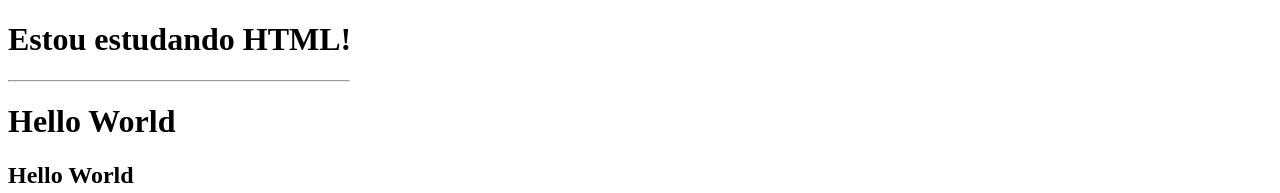
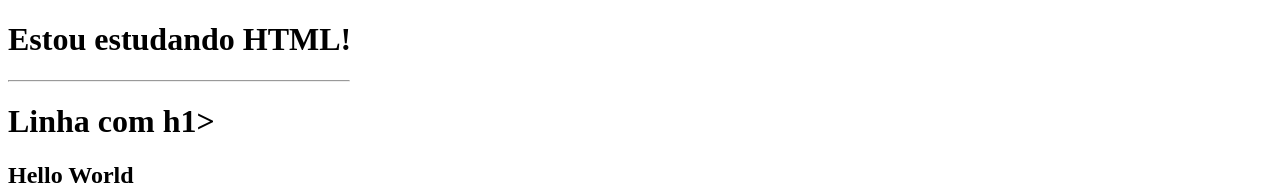
Before and after one commit to jcarloscontatos/studion, a website: page index.html in a window 1280 px wide. Shown: the top 193 px of the page. Drawn offline with Linux system fonts and the light colour scheme.

Commit message:
Alteração do texto do h1 da primeira linha.

```diff
--- a/index.html
+++ b/index.html
@@ -9,7 +9,7 @@
     <body>
         <h1>Estou estudando HTML!</h1>
         <hr width="340px" align="left">
-        <h1>Hello World</h1>
+        <h1>Linha com  h1></h1>
         <h2>Hello World</h2>
         <h3>Hello World</h3>
         <h4>Hello World</h4>
```
